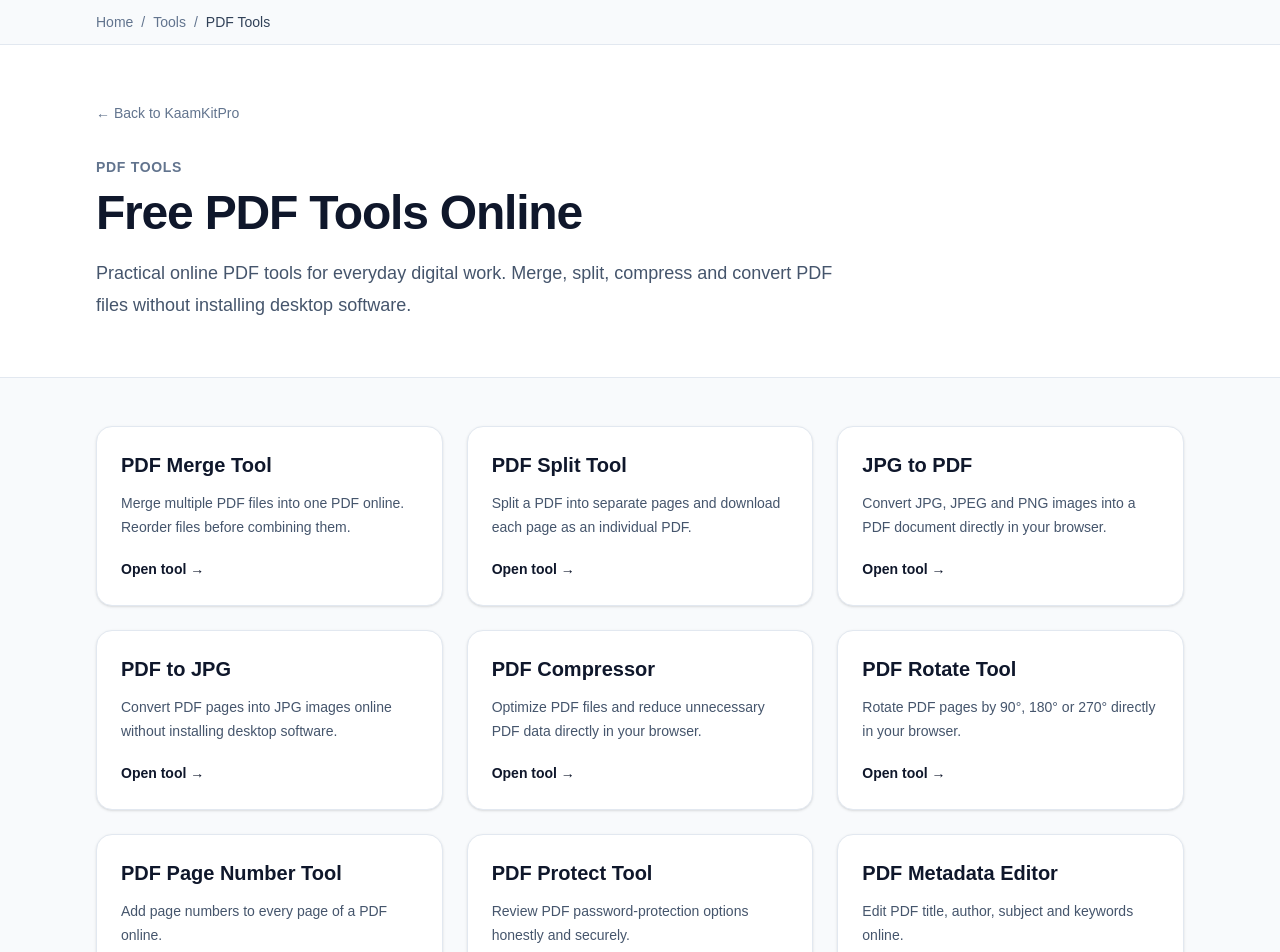
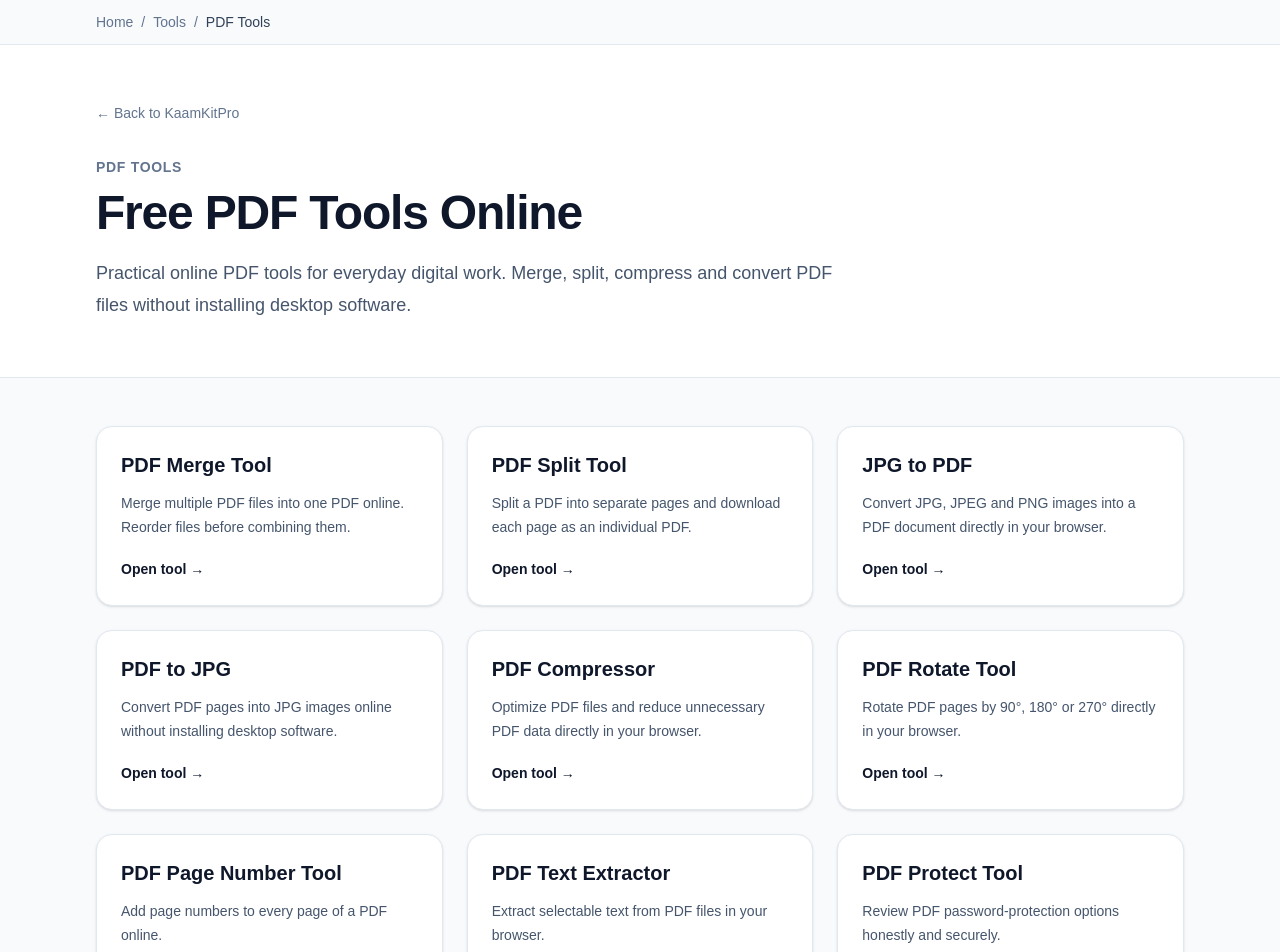
Before and after one commit to WellProSoftware/kaamkitpro, a Next.js app: page /tools/pdf in a window 1280 px wide. Shown: the top 952 px of the page. Built offline with nearby package versions, Linux system fonts and the light colour scheme.

Commit message:
Add PDF text extractor to hub

```diff
--- a/src/app/tools/pdf/page.tsx
+++ b/src/app/tools/pdf/page.tsx
@@ -42,6 +42,11 @@ const pdfTools = [
     href: "/tools/pdf-page-number",
     title: "PDF Page Number Tool",
     description: "Add page numbers to every page of a PDF online.",
+  },
+  {
+    href: "/tools/pdf-extract-text",
+    title: "PDF Text Extractor",
+    description: "Extract selectable text from PDF files in your browser.",
   },
   {
     href: "/tools/pdf-protect",
```
